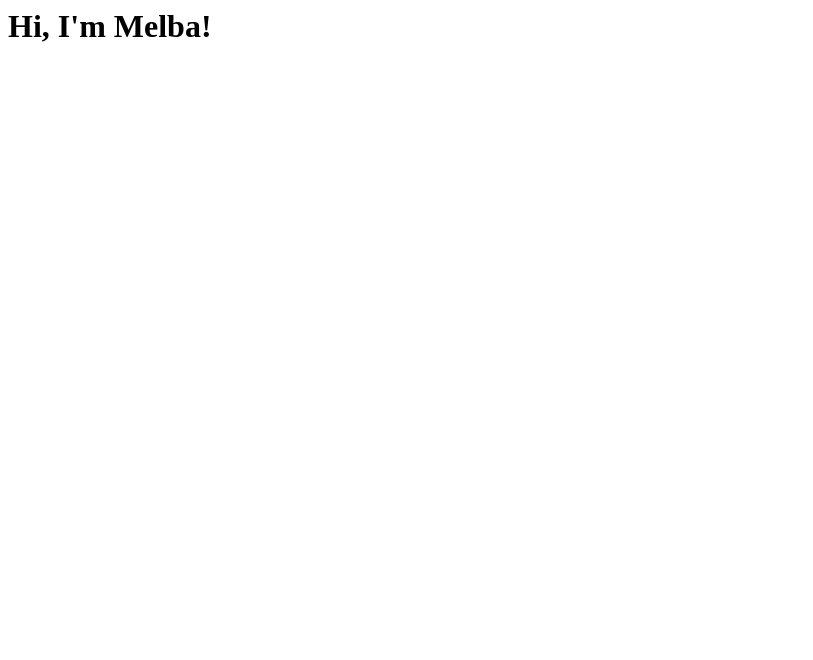
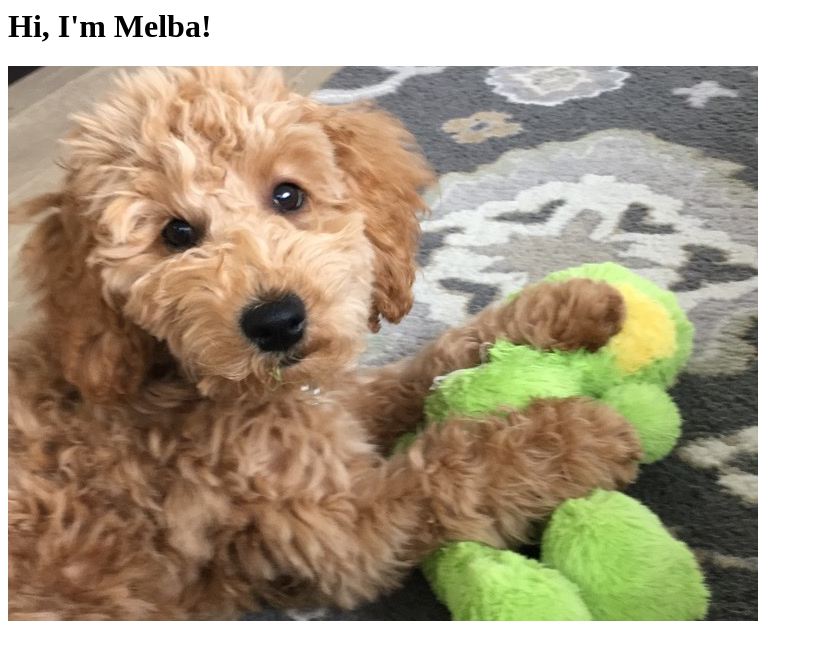
Before and after one commit to melbadog/melbadog.github.io, a plain HTML site: page index.html in a window 1280 px wide. Shown: the whole page, without its empty margins (0-813 px from the left). Drawn offline with Linux system fonts and the light colour scheme.

Commit message:
Update index.html

```diff
--- a/index.html
+++ b/index.html
@@ -1,5 +1,6 @@
 <html>
     <body>
         <h1>Hi, I'm Melba!</h1>
+        <img src="melba.jpg" />
     </body>
 </html>
```
